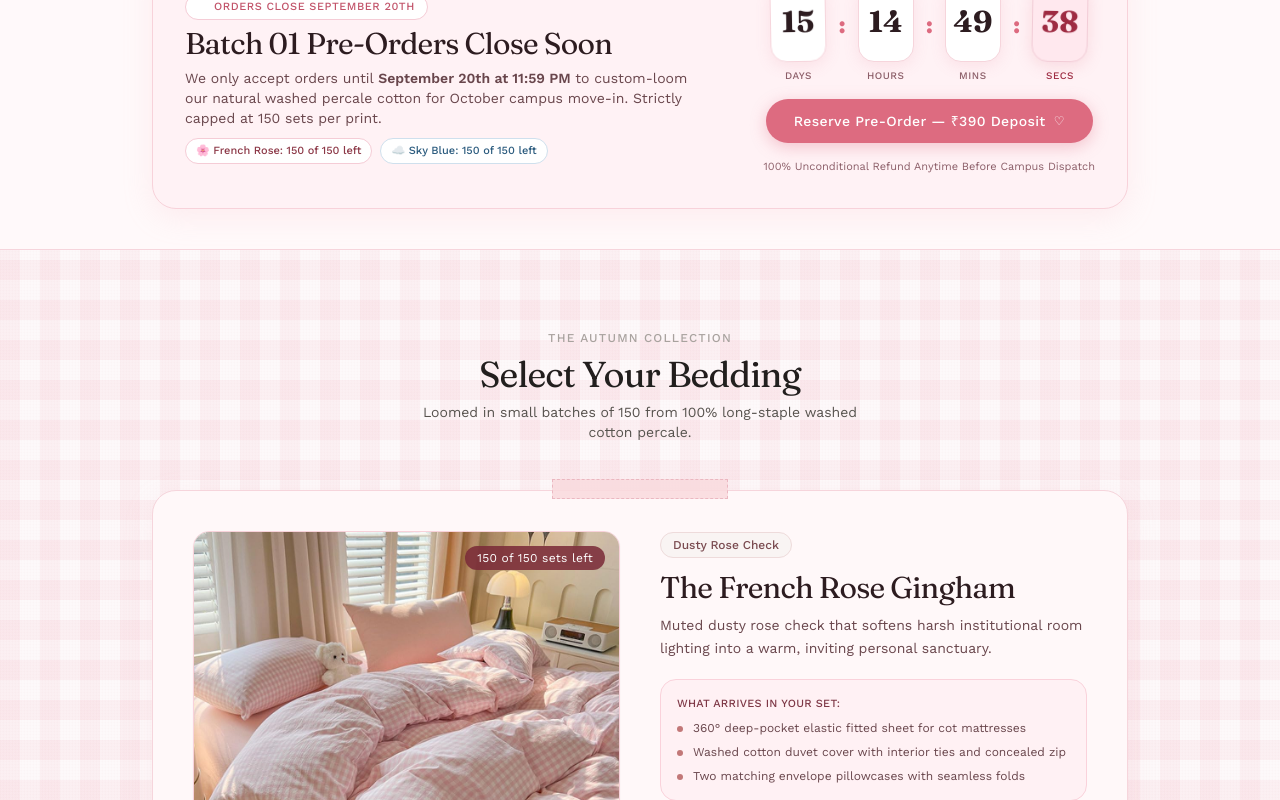
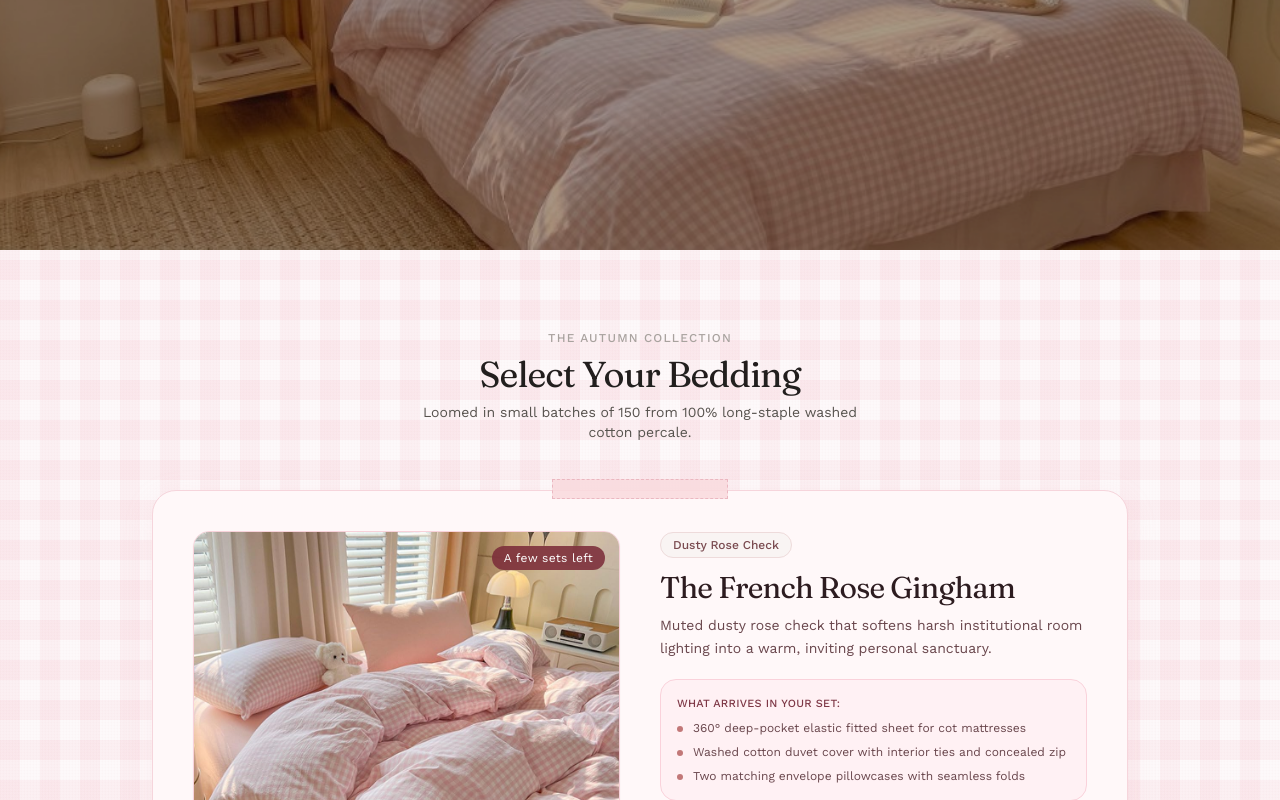
Before and after one commit to notSaiful/girlinpink, a React (Vite) app: page / in a window 1280 px wide. Shown: the part 1080-1880 px from the top of the page. Built offline with nearby package versions, Linux system fonts and the light colour scheme; no server answers; the database is empty.

Commit message:
feat: move promo banner below header and replace exact counts with 'a few left' site-wide

```diff
--- a/src/components/Header.jsx
+++ b/src/components/Header.jsx
@@ -38,7 +38,7 @@ export const Header = ({ currentPage = 'home', onNavigate }) => {
       <div className="bg-[#FFE8ED] border-b border-[#F5CCD6] text-[#8C3847] px-4 sm:px-6 py-2.5 text-center text-xs sm:text-[13px] font-medium tracking-wide">
         <span className="font-serif italic font-medium">Batch 01 Autumn Drop:</span>
         <span className="font-sans ml-2">
-          Strictly limited to 150 orders each • {roseStats.remaining} Rose & {blueStats.remaining} Sky Blue remaining ♡
+          Strictly limited to 150 orders each • A few sets left in each print ♡
         </span>
       </div>
 
--- a/src/components/ProductCarousel.jsx
+++ b/src/components/ProductCarousel.jsx
@@ -118,8 +118,8 @@ export const ProductCarousel = ({ onNavigate }) => {
               {getPrintStats
                 ? (getPrintStats(current.title).isSoldOut
                     ? 'Sold Out (150/150 Reserved)'
-                    : `${getPrintStats(current.title).remaining} of 150 sets left`)
-                : current.badge}
+                    : 'A few sets left')
+                : 'A few sets left'}
             </div>
 
             {/* Bottom Style Tag */}
--- a/src/components/PromotionalBannerStrip.jsx
+++ b/src/components/PromotionalBannerStrip.jsx
@@ -87,14 +87,14 @@ export const PromotionalBannerStrip = ({ onNavigate, onExplore }) => {
                     ? 'bg-rose-100 text-rose-800 border-rose-200'
                     : 'bg-white text-[#8C3847] border-[#F5CCD6]'
                 }`}>
-                  🌸 French Rose: {roseStats.isSoldOut ? 'Sold Out' : `${roseStats.remaining} of 150 left`}
+                  🌸 French Rose: {roseStats.isSoldOut ? 'Sold Out (150/150 Reserved)' : 'A few sets left'}
                 </span>
                 <span className={`px-2.5 py-1 rounded-full border text-[11px] font-medium ${
                   blueStats.isSoldOut
                     ? 'bg-sky-100 text-sky-800 border-sky-200'
                     : 'bg-white text-[#2B5B7E] border-[#CFE0ED]'
                 }`}>
-                  ☁️ Sky Blue: {blueStats.isSoldOut ? 'Sold Out' : `${blueStats.remaining} of 150 left`}
+                  ☁️ Sky Blue: {blueStats.isSoldOut ? 'Sold Out (150/150 Reserved)' : 'A few sets left'}
                 </span>
               </div>
             </div>
--- a/src/pages/CheckoutPage.jsx
+++ b/src/pages/CheckoutPage.jsx
@@ -472,7 +472,7 @@ export const CheckoutPage = ({ onNavigate }) => {
                         ? 'bg-red-50 text-red-700 border-red-200'
                         : 'bg-[#FFE8EE] text-[#9E2B42] border-[#F5CCD6]'
                     }`}>
-                      {printStats.isSoldOut ? 'Sold Out (150/150)' : `${printStats.remaining} of 150 left`}
+                      {printStats.isSoldOut ? 'Sold Out (150/150 Reserved)' : 'A few sets left'}
                     </span>
                   </div>
 
--- a/src/pages/HomeStory.jsx
+++ b/src/pages/HomeStory.jsx
@@ -34,13 +34,13 @@ export const HomeStory = ({ onNavigate }) => {
   return (
     <div className="w-full">
 
+      {/* Moving Promotional Marquee Strip & September 20th Countdown Timer (Below Header) */}
+      <PromotionalBannerStrip onNavigate={onNavigate} onExplore={scrollToCarousel} />
+
       {/* 1. Full-Screen Hero */}
       <FullScreenHero onExplore={scrollToCarousel} />
 
-      {/* 2. Moving Promotional Marquee Strip & September 20th Countdown Timer (Below Hero) */}
-      <PromotionalBannerStrip onNavigate={onNavigate} onExplore={scrollToCarousel} />
-
-      {/* 3. The Launch Prints Product Carousel */}
+      {/* 2. The Launch Prints Product Carousel */}
       <ProductCarousel onNavigate={onNavigate} />
 
       {/* 3. Real Room Transformations (Testimonials) */}
--- a/src/pages/ProductPage.jsx
+++ b/src/pages/ProductPage.jsx
@@ -103,7 +103,7 @@ export const ProductPage = ({ onNavigate }) => {
               <div className={`absolute top-3.5 right-3.5 backdrop-blur-md px-3 py-1 rounded-full text-white text-xs font-sans tracking-wide ${
                 currentStats.isSoldOut ? 'bg-rose-950/90 font-medium' : 'bg-[#7A2A38]/85'
               }`}>
-                {currentStats.isSoldOut ? 'Sold Out (150/150 Reserved)' : `${currentStats.remaining} of 150 sets remaining`}
+                {currentStats.isSoldOut ? 'Sold Out (150/150 Reserved)' : 'Only a few sets left'}
               </div>
             </div>
 
@@ -232,7 +232,7 @@ export const ProductPage = ({ onNavigate }) => {
                             ? 'bg-rose-100 text-rose-800 font-semibold'
                             : 'bg-white/80 text-[#8C5E68] border border-[#F5CCD6]'
                         }`}>
-                          {pStats.isSoldOut ? 'Sold Out' : `${pStats.remaining} of 150 left`}
+                          {pStats.isSoldOut ? 'Sold Out' : 'A few left'}
                         </span>
                       </button>
                     );
```
